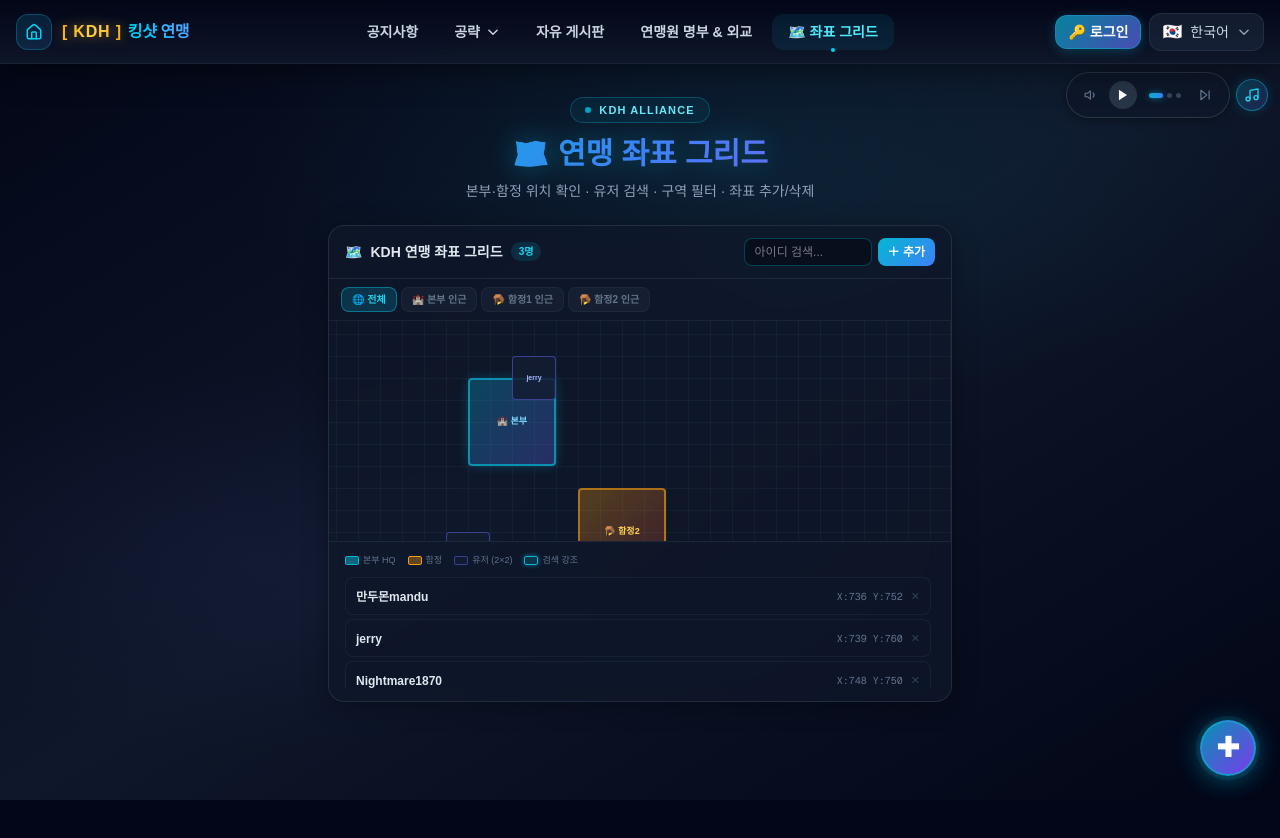
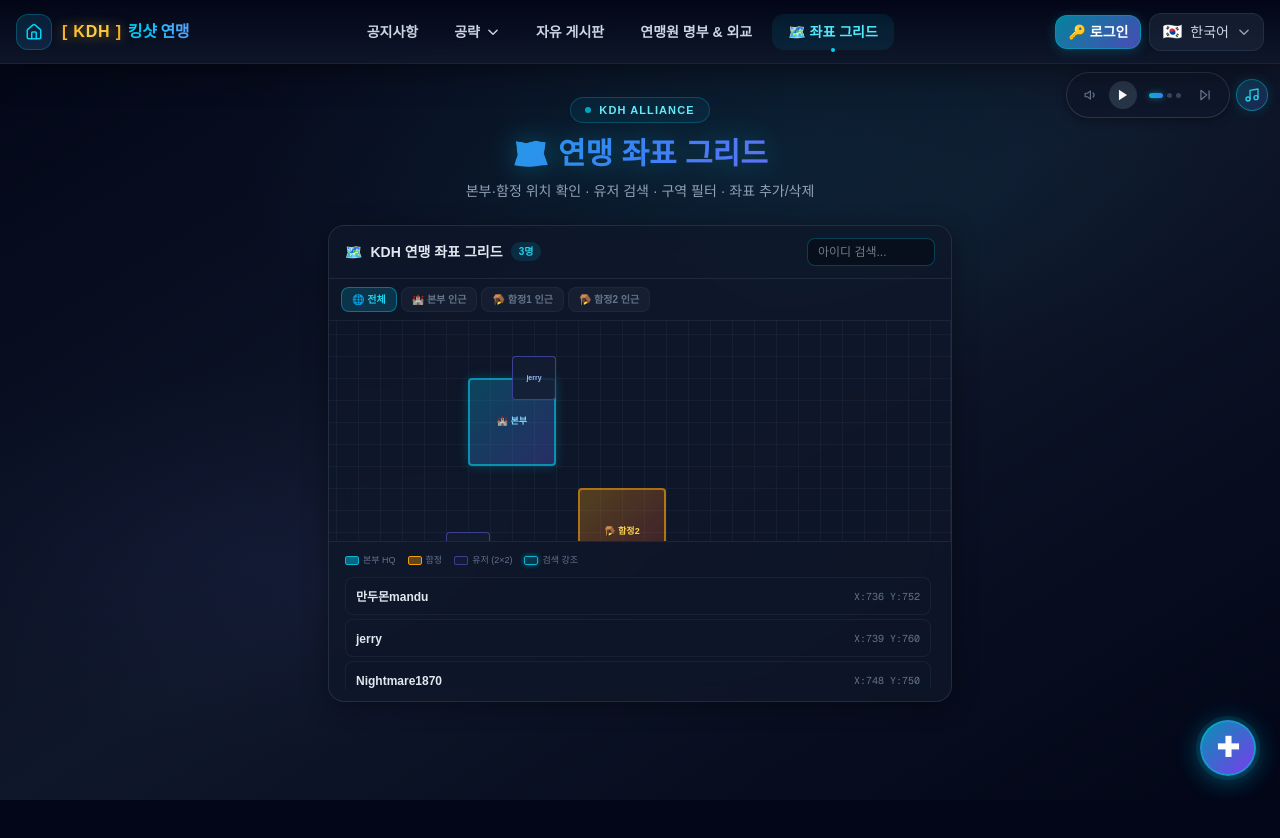
Before and after one commit to cakemans81-source/kingshot-alliance-web, a Next.js app: page /kdh-grid in a window 1280 px wide. Shown: the top 838 px of the page. Built offline with nearby package versions, Linux system fonts and the light colour scheme.

Commit message:
권한 제한: 연맹 좌표 그리드의 추가/삭제 기능을 관리자(admin)만 가능하도록 수정

```diff
--- a/components/KdhGrid.tsx
+++ b/components/KdhGrid.tsx
@@ -1,6 +1,7 @@
 "use client";
 
 import { useState, useRef, useCallback, useEffect } from "react";
+import { useAuth } from "@/lib/auth/AuthContext";
 
 /* ═══════════════════════════════════════════
    타입 & 상수
@@ -49,6 +50,9 @@ function toRow(gy: number, size: number = 1) { return MAX_Y - (gy + size - 1); }
    KdhGrid 컴포넌트
    ═══════════════════════════════════════════ */
 export default function KdhGrid() {
+    const { user } = useAuth();
+    const isAdmin = user?.role === "admin";
+
     const [players, setPlayers] = useState<Player[]>(() => {
         if (typeof window === "undefined") return INIT_PLAYERS;
         try {
@@ -181,7 +185,8 @@ export default function KdhGrid() {
                                 color: "#e2e8f0",
                             }}
                         />
-                        {/* 추가 버튼 */}
+                        {/* 추가 버튼 (관리자만 노출) */}
+                        {isAdmin && (
                             <button
                                 type="button"
                                 onClick={() => setShowModal(true)}
@@ -193,6 +198,7 @@ export default function KdhGrid() {
                             >
                                 ＋ 추가
                             </button>
+                        )}
                     </div>
                 </div>
 
@@ -415,6 +421,7 @@ export default function KdhGrid() {
                                     </div>
                                     <div className="flex items-center gap-2">
                                         <span className="text-[10px] font-mono text-slate-500">X:{p.x} Y:{p.y}</span>
+                                        {isAdmin && (
                                             <button
                                                 type="button"
                                                 onClick={() => deletePlayer(p.id)}
@@ -423,6 +430,7 @@ export default function KdhGrid() {
                                             >
                                                 ✕
                                             </button>
+                                        )}
                                     </div>
                                 </div>
                             );
```
Lines whose indentation alone changed are shown as unchanged.
